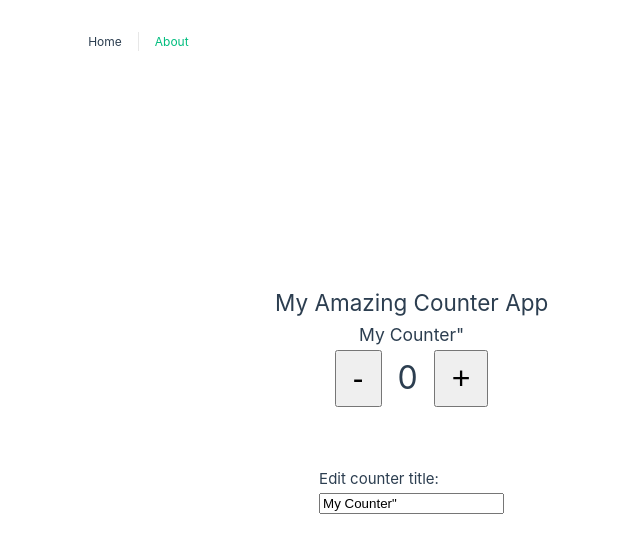
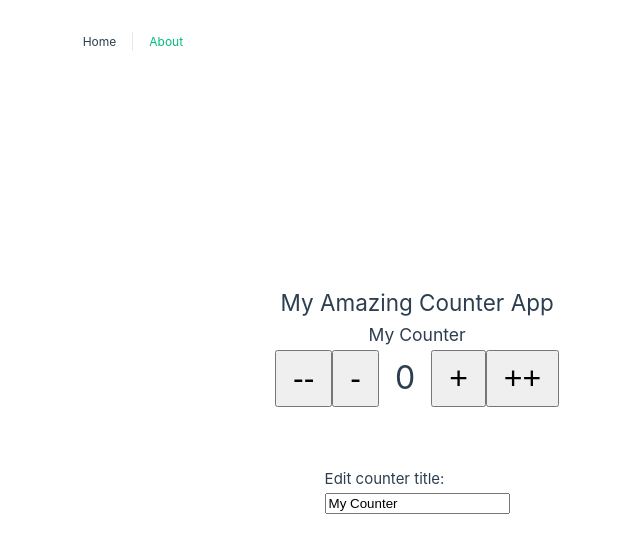
Before and after one commit to mihailgaberov/vue-composition-api-basics, a Vue app: page / in a window 1280 px wide. Shown: the top 552 px of the page, without its empty margins (365-1005 px from the left). Built offline with nearby package versions, Linux system fonts and the light colour scheme.

Commit message:
:student: methods [Module 5]

```diff
--- a/src/views/HomeView.vue
+++ b/src/views/HomeView.vue
@@ -3,9 +3,11 @@
     <h2> {{ appTitle }}</h2>
     <h3>{{ counterData.counterTitle }}</h3>
     <div>
-      <button @click="decrement" class="btn">-</button>
+      <button @click="decrement(2)" class="btn">--</button>
+      <button @click="decrement(1)" class="btn">-</button>
       <span class="counter">{{ counterData.count }}</span>
-      <button @click="increment" class="btn">+</button>
+      <button @click="increment(1)" class="btn">+</button>
+      <button @click="increment(2)" class="btn">++</button>
     </div>
 
     <div class="edit">
@@ -20,11 +22,10 @@
 import { reactive } from 'vue';
 
 const appTitle = 'My Amazing Counter App'
-// const count = ref(0), counterTitle = ref('My Counter:');
-const counterData = reactive({ count: 0, counterTitle: 'My Counter"' });
+const counterData = reactive({ count: 0, counterTitle: 'My Counter' });
 
-const increment = () => counterData.count++
-const decrement = () => counterData.count--
+const increment = (amount) => counterData.count += amount
+const decrement = (amount) => counterData.count -= amount
 </script>
 
 <style>
```
